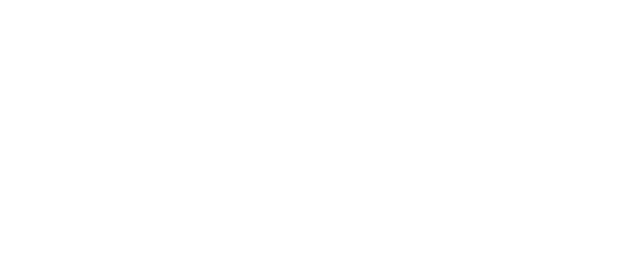
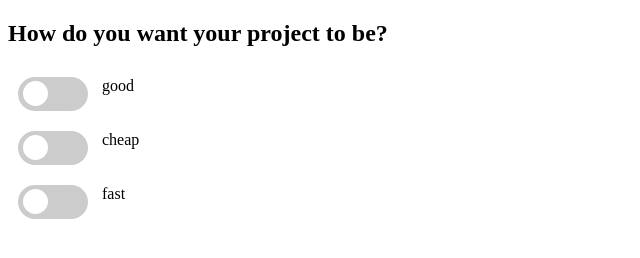
Before and after one commit to acciojob/toggler-js-Bluetooth-stack, a website: page main.html in a window 1280 px wide. Shown: the whole page, without its empty margins (0-640 px from the left). Drawn offline with Linux system fonts and the light colour scheme.

Commit message:
created a submission

```diff
--- a/main.html
+++ b/main.html
@@ -8,6 +8,33 @@
 
 <body>
 	<!-- the entire body must be written by student -->
+	<h2>How do you want your project to be?</h2>
+	<div class="toggle-container">
+		<div class="g1">
+			<label for="good">
+				<input type="checkbox" id="good" class="toggle">
+				<span class="slider"></span>
+			</label>
+			<span>good</span>
+		</div>
+
+		<div class="g2">
+			<label for="cheap">
+				<input type="checkbox" id="cheap" class="toggle">
+				<span class="slider"></span>
+			</label>
+			<span>cheap</span>
+		</div>
+
+		<div class="g3">
+			<label for="fast">
+				<input type="checkbox" id="fast" class="toggle">
+				<span class="slider"></span>
+			</label>
+			<span>fast</span>
+		</div>
+	</div>
+
     <script type="text/javascript" src="./script.js">
 </script>
 
--- a/styles.css
+++ b/styles.css
@@ -1 +1,44 @@
 /*  your css code here. If applicable */
+input{
+	height:0;
+	width:0;
+	opacity:0;
+}
+label{
+	position: relative;
+	display: inline-block;
+	width: 70px;
+	height: 34px;
+	margin: 10px;
+/* 	background:black; */
+}
+.slider{
+	position: absolute;
+	left:0;
+	right:0;
+	top:0;
+	bottom:0;
+	cursor: pointer;
+	background-color: #ccc;
+	border-radius: 25px;
+	transition: .4s;
+}
+
+.slider:before{
+	position:absolute;
+	content:'';
+	height:25px;
+	width: 25px;
+	left:5px;
+	bottom: 5px;
+	background: white;
+	border-radius: 30px;
+	transition: .4s;
+}
+
+input:checked + .slider{
+	background: purple;
+}
+input:checked + .slider:before{
+	left:39px;
+}
```
